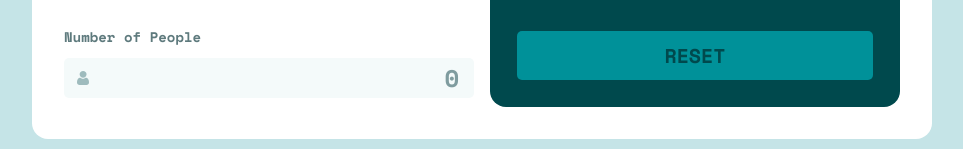
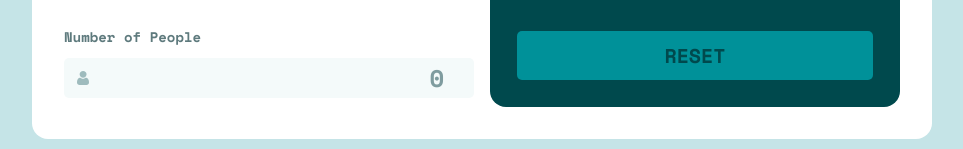
Before and after one commit to seakr1948/tip-calculator-app, a React (Create React App) app: page / in a window 1280 px wide. Shown: the part 546-695 px from the top of the page, without its empty margins (158-1121 px from the left). Built offline with nearby package versions, Linux system fonts and the light colour scheme.

Commit message:
updated to adjust virtual keyboeards to specific inputs

```diff
--- a/src/components/InputPeople.js
+++ b/src/components/InputPeople.js
@@ -24,7 +24,7 @@ const InputPeople = ({Label, icon, setNumber, Number}) => {
                 <img src={icon} alt={Label} />
                 <input
                     className="input"
-                    type="text" inputMode="decimal"
+                    type="number" inputMode="numeric"
                     min="0"
                     placeholder="0"
                     onChange={(event) => {setNumber(event.target.value)}}
```
